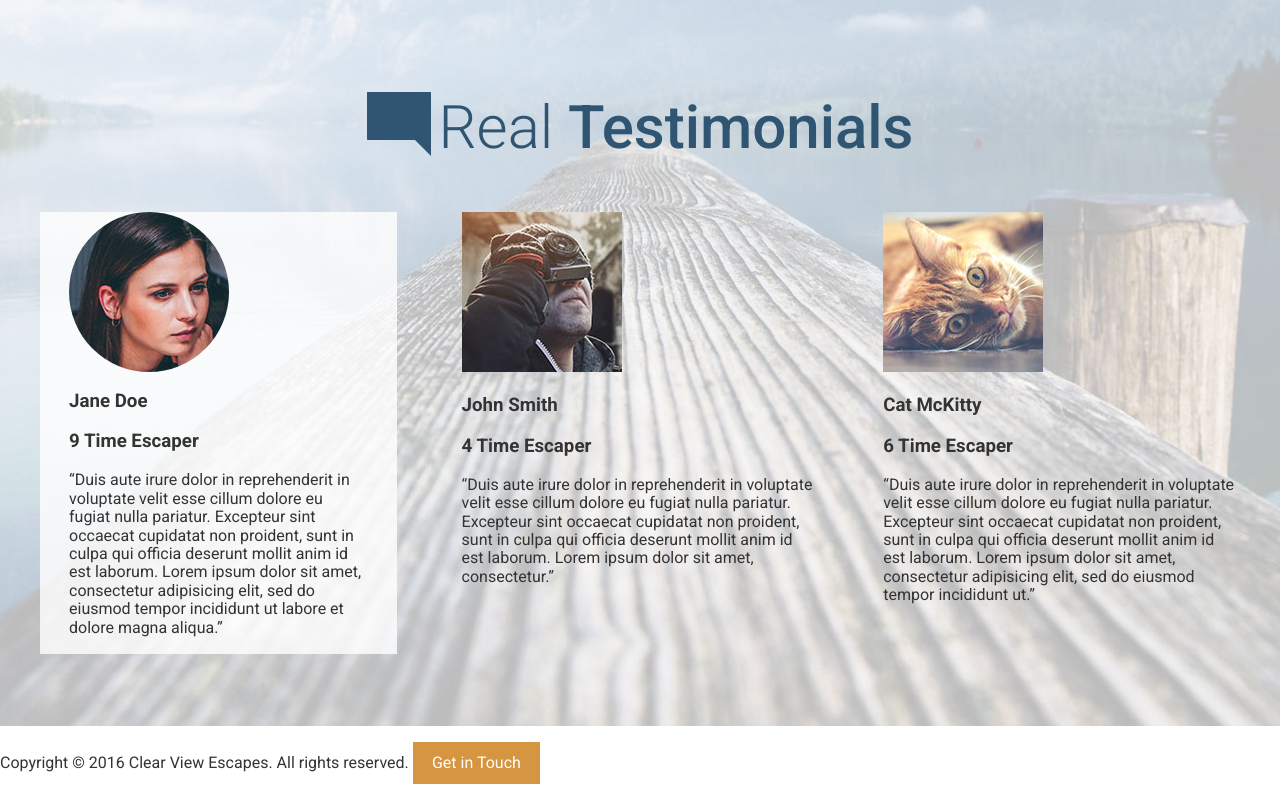
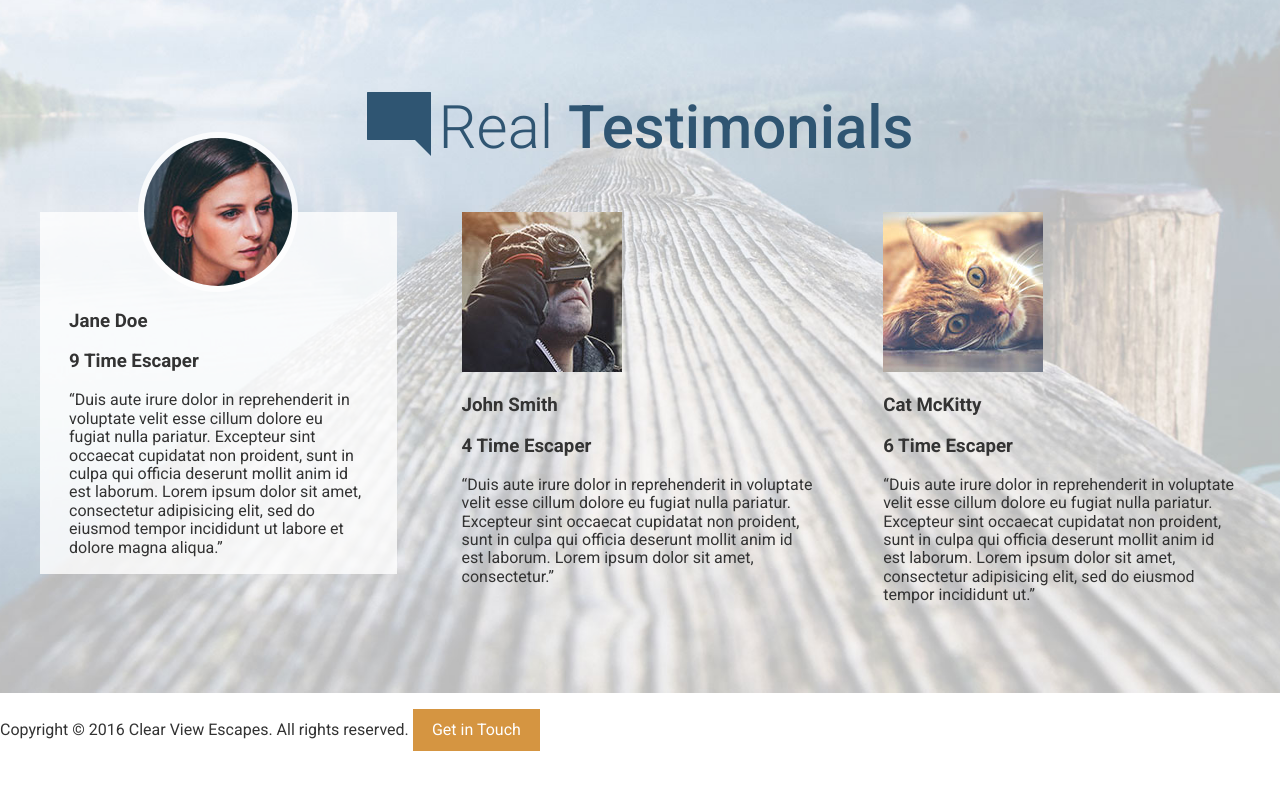
Before and after one commit to alexcabaang/test-site, a website built with webpack: page app/index.html in a window 1280 px wide. Shown: the part 3057-3857 px from the top of the page. After the commit the page ends 3824 px from the top, so only its background shows below. Built offline with nearby package versions, Linux system fonts and the light colour scheme.

Commit message:
Done Photo Styling

```diff
--- a/app/assets/styles/modules/_testimonial.css
+++ b/app/assets/styles/modules/_testimonial.css
@@ -7,6 +7,9 @@
 		overflow: hidden;
 		width: 160px;
 		height: 160px;
-		margin: -5 auto 0 auto;
+		margin: 0 auto -80px auto;
+		position: relative;
+		top: -80px;
+		border: 6px solid rgba(255,255,255, .8);
 	}
 }
--- a/app/temp/styles/styles.css
+++ b/app/temp/styles/styles.css
@@ -865,5 +865,8 @@ a {
 		overflow: hidden;
 		width: 160px;
 		height: 160px;
-		margin: -5 auto 0 auto;
+		margin: 0 auto -80px auto;
+		position: relative;
+		top: -80px;
+		border: 6px solid rgba(255,255,255, .8);
 	}
```
